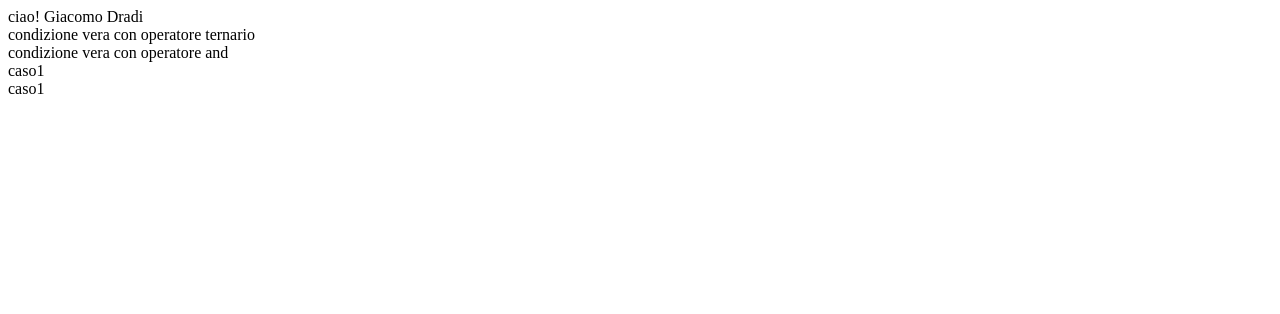
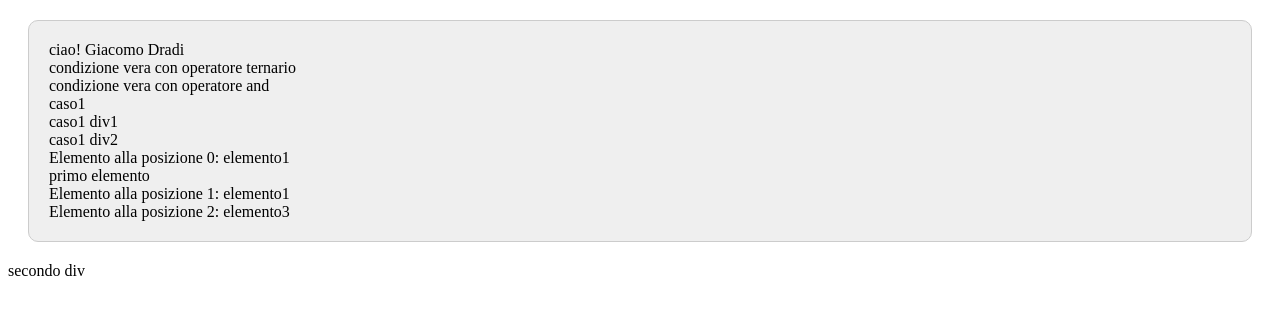
Before and after one commit to gdradi/fitstic-react-2021, a React (Create React App) app in the folder app-react-fitstic/: page / in a window 1280 px wide. Shown: the top 314 px of the page. Built offline with nearby package versions, Linux system fonts and the light colour scheme.

Commit message:
Lezione 2021-01-20

```diff
--- a/app-react-fitstic/src/index.tsx
+++ b/app-react-fitstic/src/index.tsx
@@ -1,5 +1,8 @@
 import React from "react";
 import ReactDOM from "react-dom";
+
+import "./styles/app.css"
+
 
 /**
  * Creazione di un componente react di nome "App"
@@ -15,22 +18,66 @@ let App: React.FunctionComponent = () => {
     let name = "Giacomo";
     let surname = "Dradi";
 
+
+    /**
+     *
+     * Rendering condizionale
+     */
+
     let condizioneBooleana = name.length > 2;
 
-
     /** Esempio if, else if, else, con variabile di appoggio */
-    let testo: string;
+    let testo: JSX.Element;
     if (name.length >= 5) {
-        testo = "caso1";
+        /**
+         * Per assegnare più di un elemento a una singola variabile, si possono utilizzare
+         * due tetniche:
+         *
+         * Tecnica 1:
+         * restituire un div unico genitore, con all'interno i due o più elementi che
+         * vogliamo restituire
+         */
+        // testo = <div>
+        //     <div>caso1 div1</div>
+        //     <div>caso1 div2</div>
+        // </div>;
+        /**
+         * Tenica 2:
+         * restituire un fragment unico con all'interno gli elementi che vogliamo restituire
+         *
+         * Il vantaggio di questa tenica è che il fragment NON viene propagato sul DOM
+         *
+         * Il fragment può essere scritto in due modi equivalenti
+         *
+         * 1. <>...</>
+         * 2. <React.Fragment>...</React.Fragment>
+         */
+        testo = <React.Fragment>
+            <div>caso1 div1</div>
+            <div>caso1 div2</div>
+        </React.Fragment>;
     }
     else if (name.length >= 1) {
-        testo = "caso2";
+        testo = <div>caso1</div>;
     }
     else {
-        testo = "caso3";
+        testo = <div>caso1</div>;
     }
 
-    return <div>
+
+
+    /**
+     *
+     * Rendering di array (ciclico)
+     */
+    let myArray: string[] = ["elemento1", "elemento1", "elemento3"];
+    for (var myString of myArray) {
+        console.log(myString);
+    }
+
+
+    return <>
+        <div className="box">
             {/* Visualizzazione di variabili */}
             ciao! {name} {surname}
 
@@ -61,7 +108,21 @@ let App: React.FunctionComponent = () => {
             <div>{testo}</div>
 
 
+            {/*
+              Visualizzazione di un array tramite rendering ciclico con la funzione map
+
+              Solo per il primo elemento,
+              visualizzazione di una stringa specifica (rendering condizionale)
+            */}
+            {myArray.map((item, index) => <div key={index}>
+                    Elemento alla posizione {index}: {item}
+                    {index === 0 && <div>primo elemento</div>}
                 </div>
+            )}
+
+        </div>
+        <div>secondo div</div>
+    </>
 };
 
 /**
--- /dev/null
+++ b/app-react-fitstic/src/styles/app.css
@@ -0,0 +1,7 @@
+.box {
+    margin: 20px;
+    padding: 20px;
+    background: #efefef;
+    border: 1px solid #Ccc;
+    border-radius: 10px;
+}
```
Also changed, not shown: 2 other files (tests, documents, lock files or other folders). Lines whose indentation alone changed are shown as unchanged.
